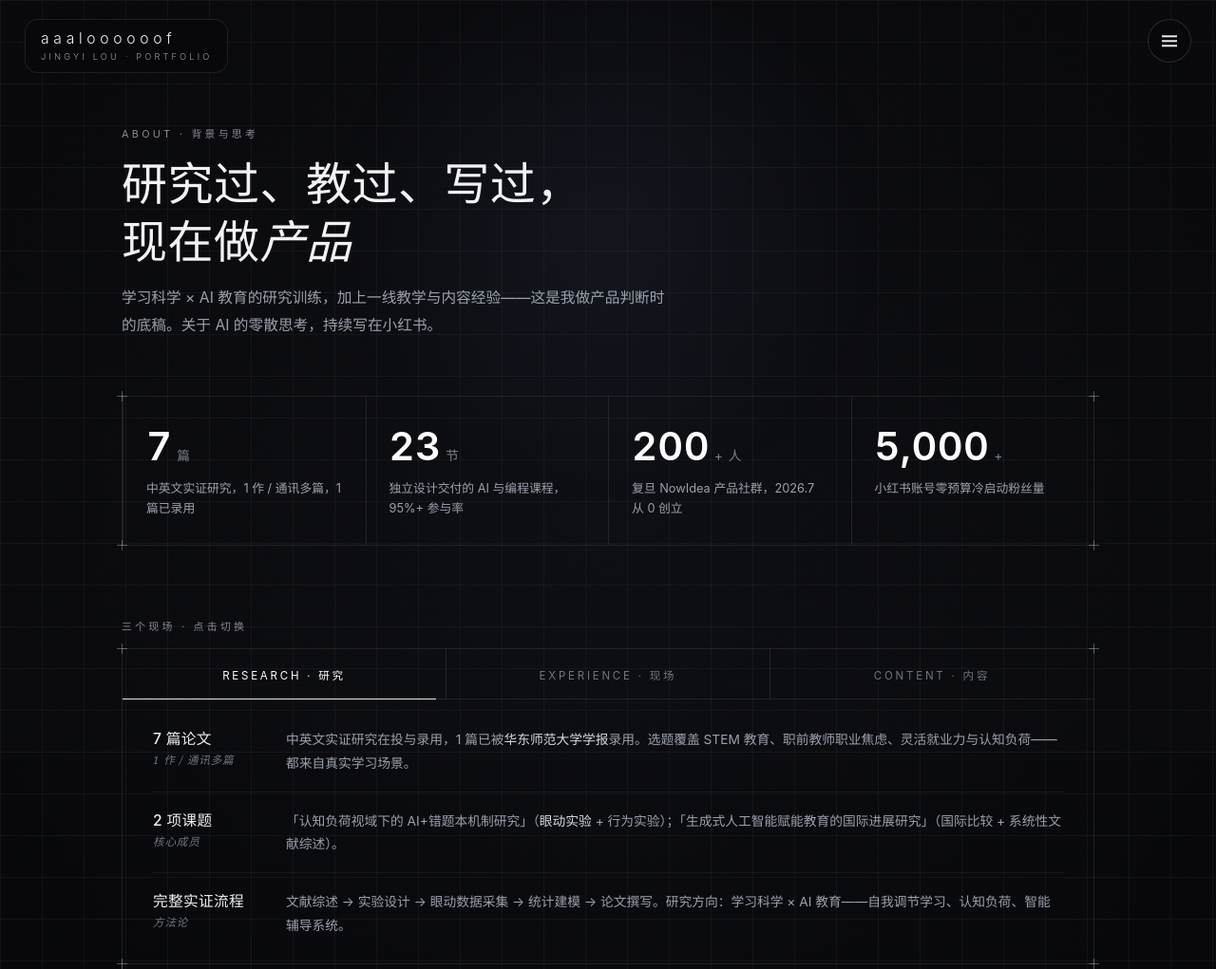
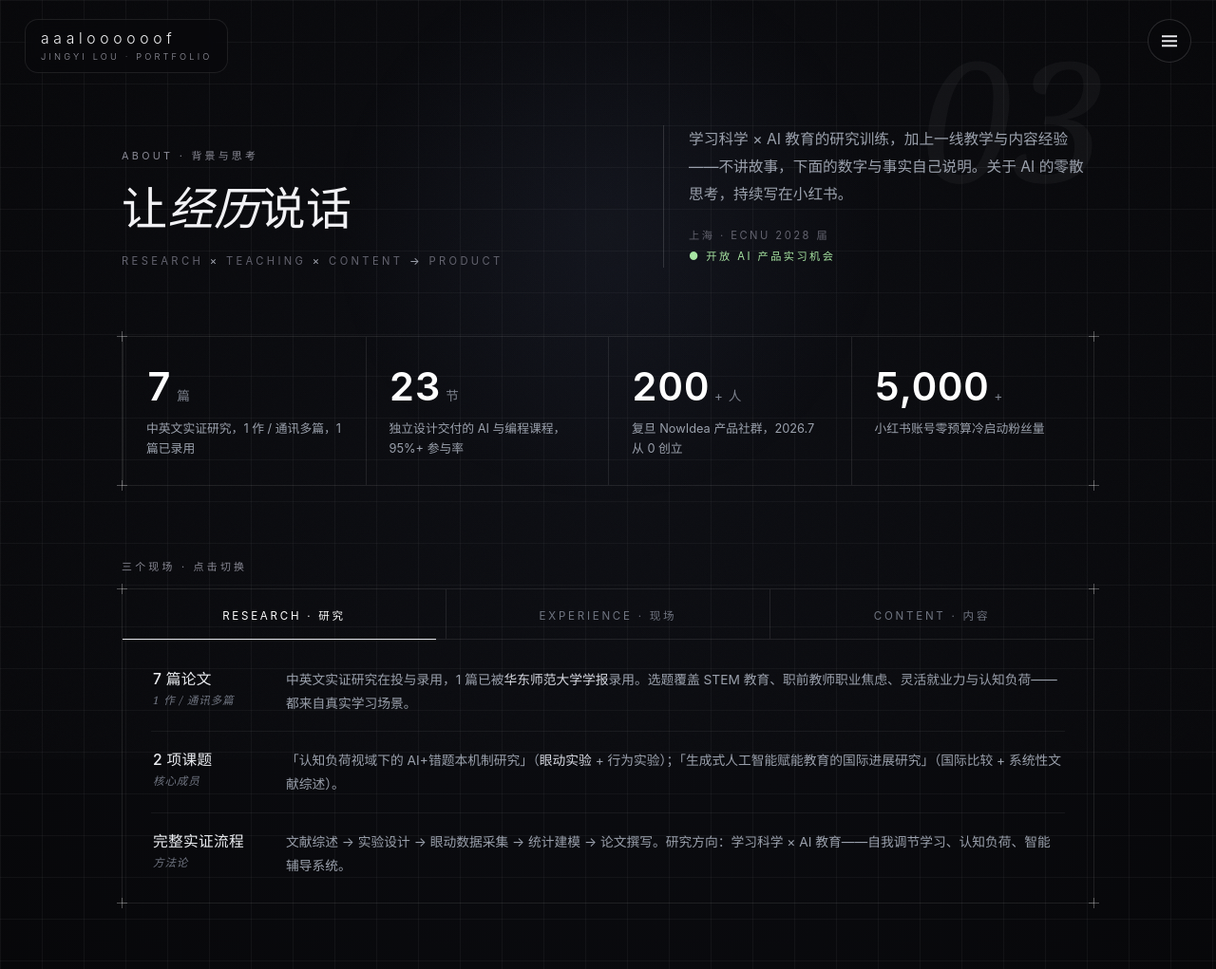
Before and after one commit to aaaloooooof/personal-website, a website: page dist/about.html in a window 1280 px wide. Shown: the top 1021 px of the page at 95% size. Drawn offline with Linux system fonts and the light colour scheme.

Commit message:
fix: redesigned about hero (let experience speak), drop Asian Games entry, clean micro-list label

```diff
--- a/dist/about.html
+++ b/dist/about.html
@@ -64,6 +64,18 @@
     h1 { font-size: clamp(1.9rem, 4.6vw, 3rem); font-weight: 500; color: #f2f2f5; letter-spacing: .01em; line-height: 1.25; margin-bottom: 14px; }
     h1 em { font-family: "Georgia", "Songti SC", serif; font-style: italic; font-weight: 400; }
     .lede { color: #9aa0ac; font-size: .98rem; max-width: 580px; line-height: 1.85; margin-bottom: 60px; }
+
+    /* ══ 页头 ══ */
+    .hero { position: relative; display: grid; grid-template-columns: 1.15fr 1fr; gap: 48px; align-items: end; margin-bottom: 72px; }
+    .hero .label { margin-bottom: 18px; }
+    .hero h1 { margin-bottom: 0; }
+    .hero .sub { margin-top: 18px; font-size: .7rem; letter-spacing: .3em; text-transform: uppercase; color: #62626e; }
+    .hero .sub b { color: #a8acb8; font-weight: 400; }
+    .hero-r { padding-left: 26px; border-left: 1px solid rgba(255,255,255,.14); }
+    .hero .lede { margin-bottom: 18px; max-width: none; }
+    .hero-meta { font-size: .7rem; letter-spacing: .22em; text-transform: uppercase; color: #62626e; line-height: 2; }
+    .hero-meta i { font-style: normal; color: #a8e6a3; }
+    .ghost { position: absolute; right: -14px; top: -96px; font-family: "Georgia", serif; font-style: italic; font-size: clamp(7rem, 16vw, 11rem); line-height: 1; color: rgba(255,255,255,.04); pointer-events: none; user-select: none; }
 
     /* ══ 十字对位标记 ══ */
     .frame { position: relative; }
@@ -165,6 +177,9 @@
 
     @media (max-width: 860px) {
       .page { padding: 112px 20px 50px; }
+      .hero { grid-template-columns: 1fr; gap: 30px; margin-bottom: 56px; }
+      .hero-r { padding-left: 18px; }
+      .ghost { top: -70px; right: -6px; }
       .stats { grid-template-columns: 1fr 1fr; }
       .stat:nth-child(3) { border-left: none; }
       .stat:nth-child(n+3) { border-top: 1px solid rgba(255,255,255,.09); }
@@ -190,9 +205,18 @@
   </nav>
 
   <main class="page">
-    <div class="label rv">About · 背景与思考</div>
-    <h1 class="rv">研究过、教过、写过，<br>现在做<em>产品</em></h1>
-    <p class="lede rv">学习科学 × AI 教育的研究训练，加上一线教学与内容经验——这是我做产品判断时的底稿。关于 AI 的零散思考，持续写在小红书。</p>
+    <header class="hero rv">
+      <span class="ghost">03</span>
+      <div class="hero-l">
+        <div class="label">About · 背景与思考</div>
+        <h1>让<em>经历</em>说话</h1>
+        <div class="sub">Research <b>×</b> Teaching <b>×</b> Content <b>→</b> Product</div>
+      </div>
+      <div class="hero-r">
+        <p class="lede">学习科学 × AI 教育的研究训练，加上一线教学与内容经验——不讲故事，下面的数字与事实自己说明。关于 AI 的零散思考，持续写在小红书。</p>
+        <div class="hero-meta">上海 · ECNU 2028 届<br><i>● 开放 AI 产品实习机会</i></div>
+      </div>
+    </header>
 
     <!-- 数字带 -->
     <div class="stats frame rv"><span class="cr"></span>
@@ -257,11 +281,6 @@
         <div class="yr">2020 – 2025</div>
         <div class="tt">杭州师范大学 · 小学教育（数学）本科</div>
         <div class="dd">综合排名 2 / 287 · 省优秀毕业生</div>
-      </div>
-      <div class="tl-item">
-        <div class="yr">2023</div>
-        <div class="tt">杭州亚运会开幕式演出舞蹈演员</div>
-        <div class="dd">及亚运会 MV 拍摄 · 央视宣传片《天水之门》</div>
       </div>
       <div class="tl-item">
         <div class="yr">竞赛</div>
@@ -405,7 +424,7 @@
       }, { threshold: 0.25 }).observe(tl);
       /* 兜底：2.5 秒后首屏标题仍未显现则全部显现 */
       setTimeout(function () {
-        var h1 = document.querySelector('h1.rv');
+        var h1 = document.querySelector('.hero.rv') || document.querySelector('h1.rv');
         if (h1 && !h1.classList.contains('in')) revealAll();
       }, 2500);
     })();
```
Also changed, not shown: dist/projects.html (+1 -1 lines).
